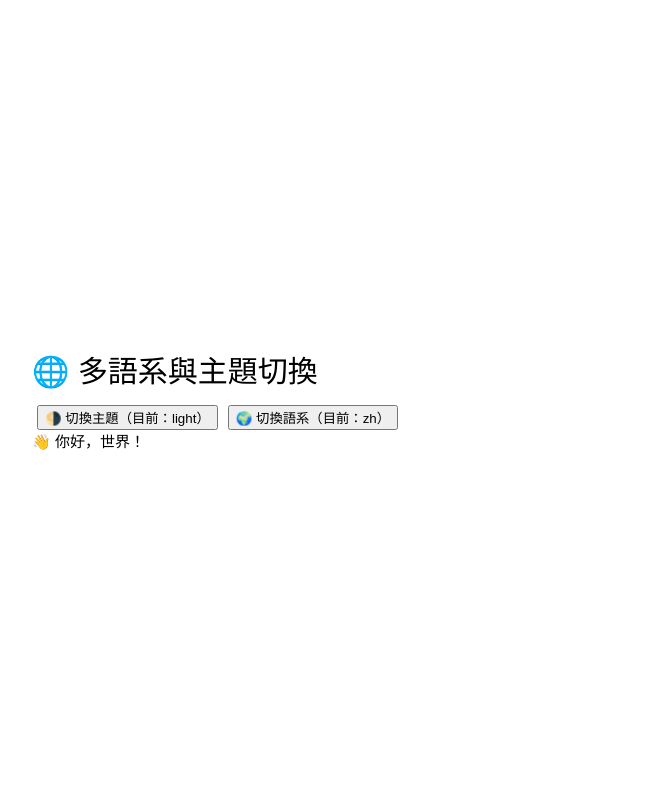
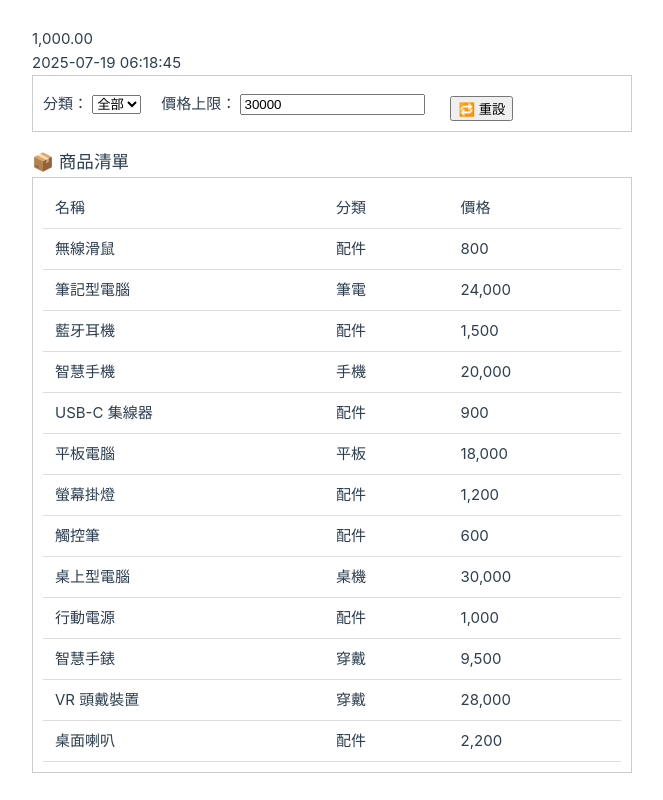
Before and after one commit to JerryChang0504/20250524vue3, a Vue app: page / in a window 1280 px wide. Shown: the whole page, without its empty margins (608-1271 px from the left). Built offline with nearby package versions, Linux system fonts and the light colour scheme.

Commit message:
globalPropertie

```diff
--- a/package.json
+++ b/package.json
@@ -12,6 +12,8 @@
     "format": "prettier --write src/"
   },
   "dependencies": {
+    "lodash": "^4.17.21",
+    "moment": "^2.30.1",
     "vue": "^3.5.17"
   },
   "devDependencies": {
--- a/src/App.vue
+++ b/src/App.vue
@@ -79,7 +79,11 @@ const message = ref({
   </header>
 
   <main>
-    <ProvideInjectRef />
+
+    <p>{{ $formatPrice(1000) }}</p>
+    <p>{{ $formatDate(new Date(), 'full') }}</p>
+
+    <!-- <ProvideInjectRef /> -->
     <!-- <UserData /> -->
     <!-- <TabBar /> -->
     <!-- <TabComponent /> -->
@@ -101,7 +105,7 @@ const message = ref({
     </FancyButton> -->
 
 
-    <!-- <ProductPage /> -->
+    <ProductPage />
     <!-- <VmodelChild v-model:firstname="message.firstname" v-model:lastname="message.lastname"
       v-model:lazyInput="message.lazyInput" v-model:numberInput="message.numberInput"
       v-model:inputTrim="message.inputTrim" />
--- a/src/components/ProductPage.vue
+++ b/src/components/ProductPage.vue
@@ -17,7 +17,7 @@
                 <tr v-for="item in filteredProducts" :key="item.id">
                     <td>{{ item.name }}</td>
                     <td>{{ item.category }}</td>
-                    <td>{{ item.price }}</td>
+                    <td>{{ $formatPrice(item.price, 0) }}</td>
                 </tr>
             </tbody>
         </table>
--- a/src/main.js
+++ b/src/main.js
@@ -3,7 +3,11 @@ import './assets/main.css'
 import { createApp } from 'vue'
 import App from './App.vue'
 import AlertBox from './components/AlertBox.vue'
+import { formatPrice, formatDate } from './utils/format'
+
 
 const app =createApp(App)
 app.component('AlertBox',AlertBox)
+app.config.globalProperties.$formatPrice= formatPrice
+app.config.globalProperties.$formatDate = formatDate
 app.mount('#app')
--- /dev/null
+++ b/src/utils/format.js
@@ -0,0 +1,41 @@
+import { isNumber } from 'lodash'
+import moment from 'moment'
+
+/**
+ * 格式化數字
+ * @param {Number} value 要格式化的數字
+ * @param {Number} dot   小數點位數
+ * @param {String} symbol 前缀
+ * @returns
+ * @example
+ * formatNumber(1000) // 1,000
+ * formatNumber(1000, 3) // 1,000.000
+ * formatNumber(1000, 3, '$') // $1,000.000
+ */
+function formatPrice(value, dot =2, symbol) {
+  if (!isNumber(value)) return value
+  return `${symbol || ''}${value.toFixed(dot).replace(/\B(?=(\d{3})+(?!\d))/g, ',')}`
+}
+
+/**
+ * 格式化日期
+ * @param {Date} date 要格式化的日期
+ * @param {String} style 格式化样式
+ * @returns
+ * @example
+ * formatDate(new Date()) // 2022-01-01
+ * formatDate(new Date(), 'full') // 2022-01-01 00:00:00
+ * formatDate(new Date(), 'minute') // 2022-01-01 00:00
+ */
+function formatDate(date, style) {
+  switch (style) {
+    case 'full':
+      return moment(date).format('YYYY-MM-DD HH:mm:ss')
+    case 'minute':
+      return moment(date).format('YYYY-MM-DD HH:mm')
+    default:
+      return moment(date).format('YYYY-MM-DD')
+  }
+}
+
+export { formatPrice, formatDate }
```
Also changed, not shown: 1 other file (tests, documents, lock files or other folders).
